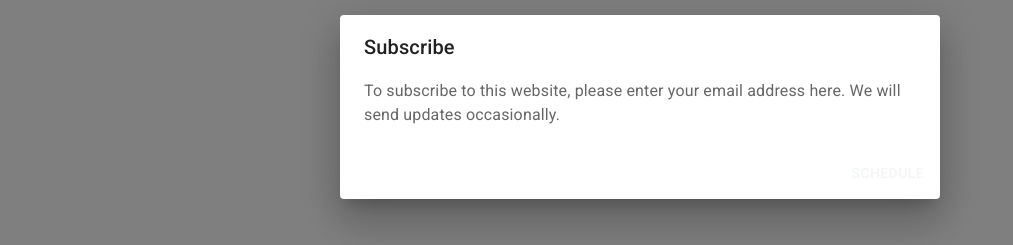
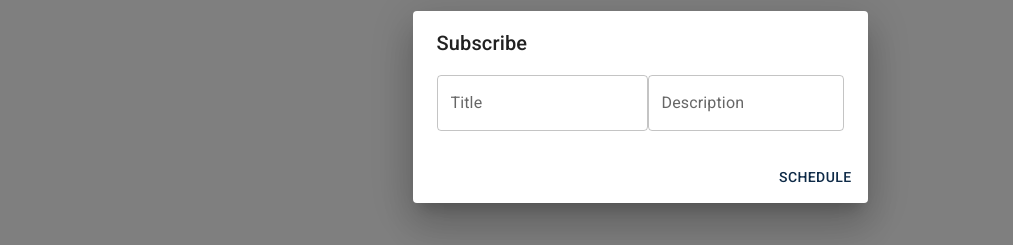
Before and after one commit to CS262Group37/Mntr, a React (Create React App) app in the folder frontend/: page /dashboard-mentee in a window 1280 px wide. Both pictures are taken after a click on the button "Schedule a meeting". Shown: the part 293-538 px from the top of the page, without its empty margins (0-1013 px from the left). Built offline with nearby package versions, Linux system fonts and the light colour scheme; no server answers.

Commit message:
started schedule form

```diff
--- a/frontend/src/components/MentorDetails.tsx
+++ b/frontend/src/components/MentorDetails.tsx
@@ -10,6 +10,7 @@ import {
   DialogContentText,
   DialogTitle,
   Modal,
+  TextField,
 } from "@mui/material";
 import { BiCalendarEvent } from "react-icons/bi";
 
@@ -27,7 +28,6 @@ interface UserData {
 interface MentorProps {
   mentorData: UserData;
 }
-
 
 function parseDate(d: string) {
   const [date, time] = d.split(" ");
@@ -58,7 +58,7 @@ const MentorDetails: React.FC<MentorProps> = (props) => {
 
   const mentor: UserData = props.mentorData;
   const [nextMeeting, setNextMeeting] = React.useState<Date>(new Date());
-  const [hasNextMeeting, setHasNextMeeting]=  React.useState<Boolean>(false);
+  const [hasNextMeeting, setHasNextMeeting] = React.useState<Boolean>(false);
 
   useEffect(() => {
     // console.log("here");
@@ -131,13 +131,15 @@ const MentorDetails: React.FC<MentorProps> = (props) => {
         <Dialog onClose={() => setOpen(false)} open={open}>
           <DialogTitle>Subscribe</DialogTitle>
           <DialogContent>
-            <DialogContentText>
-              To subscribe to this website, please enter your email address
-              here. We will send updates occasionally.
-            </DialogContentText>
+            <div className="flex flex-col space-y-3">
+            <TextField label="Title"></TextField>
+            <TextField label="Description" multiline></TextField>
+            </div>
           </DialogContent>
           <DialogActions>
-            <Button onClick={schedule}>Schedule</Button>
+            <Button onClick={schedule} sx={{ color: "#0E2A47" }}>
+              Schedule
+            </Button>
           </DialogActions>
         </Dialog>
       </div>
```
